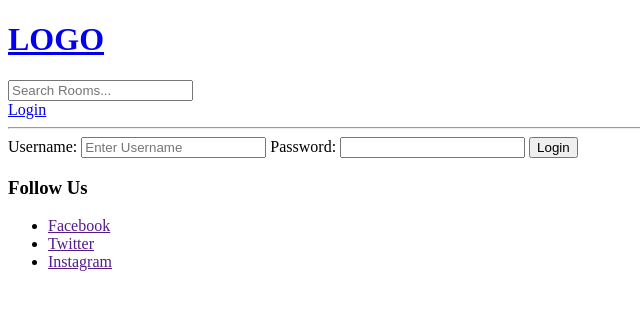
After one commit to samuelperezcode/StudentApp-Django, a Django app: page /login/ in a window 1280 px wide. The commit adds this page. Shown: the top 310 px of the page, without its empty margins (0-640 px from the left). Run offline with Django 4.2, Linux system fonts and the light colour scheme.

Commit message:
Login and Logout pages and logic

```diff
--- /dev/null
+++ b/base/templates/base/login_register.html
@@ -0,0 +1,15 @@
+{% extends 'layout.html' %}
+
+
+{% block mainBlock %}
+    <div>
+        <form action="" method="post">
+            {% csrf_token %}
+            <label for="">Username:</label>
+            <input type="text" name="username" id="" placeholder="Enter Username">
+            <label for="">Password:</label>
+            <input type="password" name="password" id="">
+            <input type="submit" value="Login">
+        </form>
+    </div>
+{% endblock mainBlock %}
--- a/base/urls.py
+++ b/base/urls.py
@@ -2,6 +2,8 @@
 from . import views
 
 urlpatterns = [
+    path('login/', views.loginPage, name='login'),
+    path('logout', views.logoutUser, name='logout'),
     path('', views.home, name="home"),
     path('room/<str:pk>', views.room, name="room"),
     path('create-room/', views.createRoom, name="create-room"),
--- a/base/views.py
+++ b/base/views.py
@@ -2,6 +2,32 @@
 from django.db.models import Q
 from .models import Room,Topic
 from .forms import RoomForm
+from django.contrib.auth.models import User
+from django.contrib import messages
+from django.contrib.auth import authenticate, login, logout
+
+def loginPage(request):
+    if request.method =="POST":
+        username = request.POST.get('username')
+        password = request.POST.get('password')
+        try:
+            user = User.objects.get(username = username)
+        except:
+            messages.error(request, "User does not exist")
+        user = authenticate(request, username=username, password =password)
+        if user is not None:
+            login(request, user)
+            return redirect('home')
+        else:
+           messages.error(request, "Values entered are not correct, user does not exist")
+
+
+    context = {}
+    return render(request, 'base/login_register.html', context)
+
+def logoutUser(request):
+    logout(request)
+    return redirect('home')
 
 
 #* Home Page View:
--- a/templates/layout.html
+++ b/templates/layout.html
@@ -11,6 +11,17 @@
         {% include 'navbar.html' %}
     </header>
     <main>
+
+        {% if messages %}
+            <ul class='messages'>
+            {% for message in messages %}
+                <li>
+                    {{ message }}
+                </li>
+            {% endfor %}
+            </ul>
+        {% endif %}
+
 
         {% block mainBlock %}
 
--- a/templates/navbar.html
+++ b/templates/navbar.html
@@ -1,8 +1,19 @@
 <a href="/">
     <h1>LOGO</h1>
 </a>
+
 <form action="{% url 'home' %}" method="get">
     <input type="text" name="q" placeholder = "Search Rooms...">
 </form>
 
+
+{% if request.user.is_authenticated %}
+    <a href="{% url 'logout' %}">Log out</a>
+
+{% else %}
+    <a href="{% url 'login' %}">Login</a>
+{% endif %}
+
+
+
 <hr>
```
Also changed, not shown: db.sqlite3.
